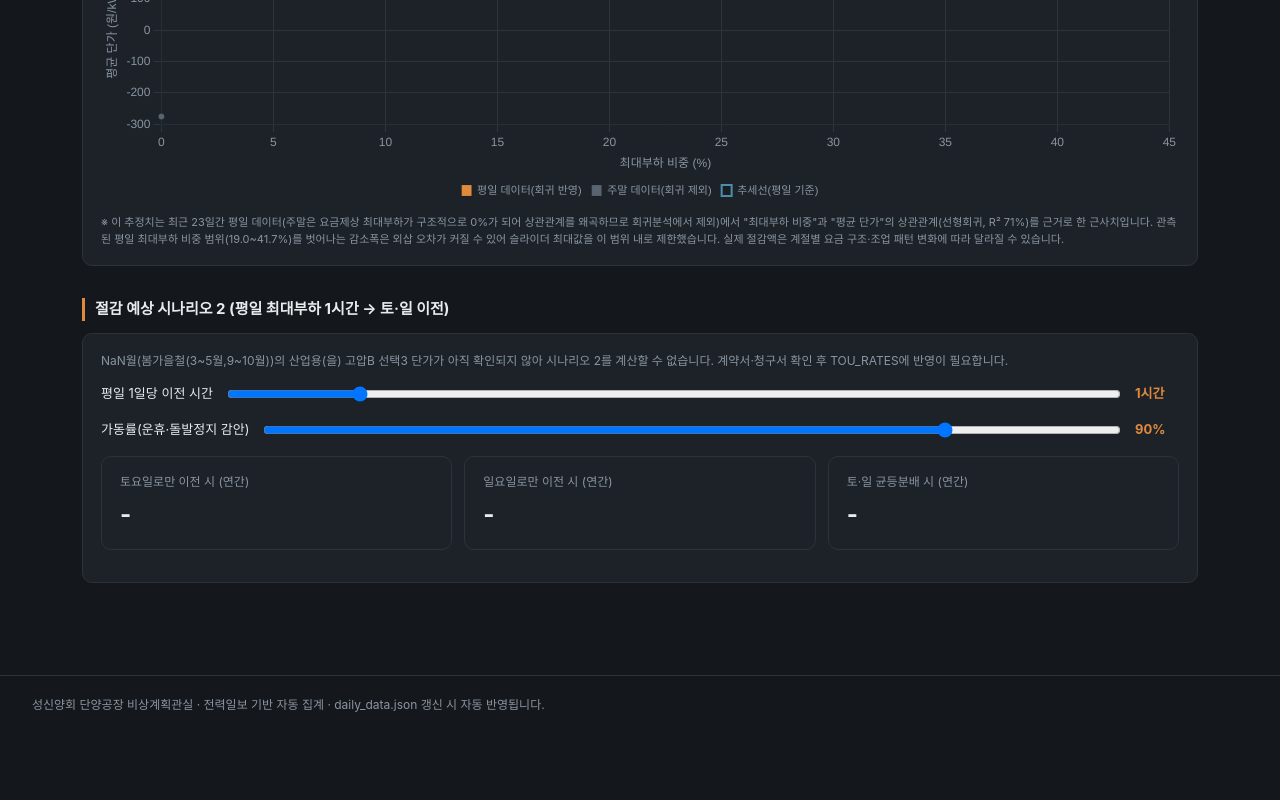
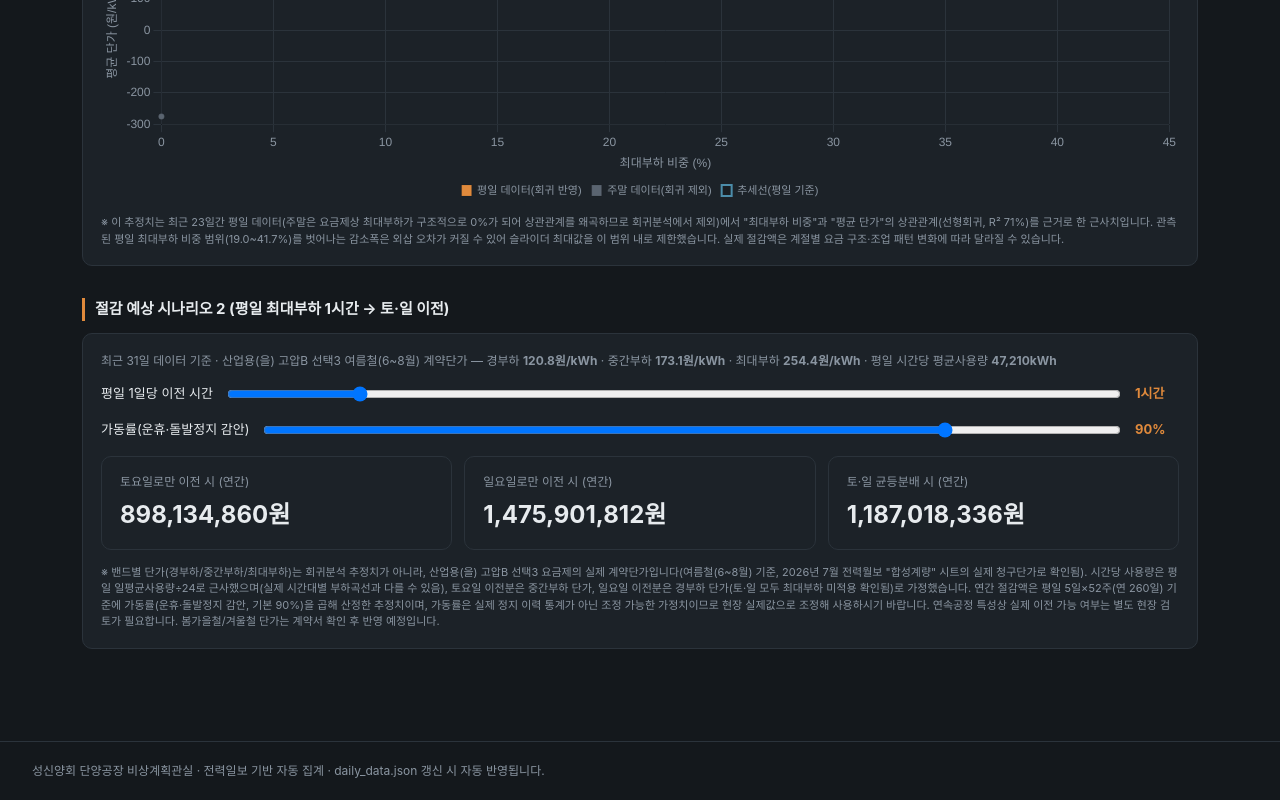
Before and after one commit to mr1kwg-wang1/daily-power-dashboard, a plain HTML site: page index.html in a window 1280 px wide. Shown: the part 5254-6054 px from the top of the page. Before the commit the page ends 5988 px from the top, so only its background shows below. Drawn offline with nearby package versions, Linux system fonts and the light colour scheme.

Commit message:
시나리오 2 계절 판정 버그 수정 (NaN월 표시 오류)
pts2 매핑에서 date 필드를 누락해 latestMonth 계산 시
new Date(undefined + 'T00:00:00')가 되어 Invalid Date →
NaN월로 표시되고 봄가을철로 잘못 분류되던 문제 수정.
7월 데이터이므로 이제 정상적으로 여름철로 판정되어
시나리오 2가 다시 계산됨.

Co-Authored-By: Claude Sonnet 5 <noreply@anthropic.com>

```diff
--- a/index.html
+++ b/index.html
@@ -652,7 +652,7 @@ function render(days, maintenanceLog){
       .map(d => {
         const dt = new Date(d.date + 'T00:00:00');
         const w = dt.getDay();
-        return { mid: d.tou.중간부하_비중, peak: d.tou.최대부하_비중, off: d.tou.경부하_비중, price: d.avg_price_per_kwh, usage: d.total_usage_main4, isWeekday: (w>=1 && w<=5) };
+        return { date: d.date, mid: d.tou.중간부하_비중, peak: d.tou.최대부하_비중, off: d.tou.경부하_비중, price: d.avg_price_per_kwh, usage: d.total_usage_main4, isWeekday: (w>=1 && w<=5) };
       });
     const statsEl2 = document.getElementById('shiftStats');
     const noteEl2 = document.getElementById('shiftNote');
```
